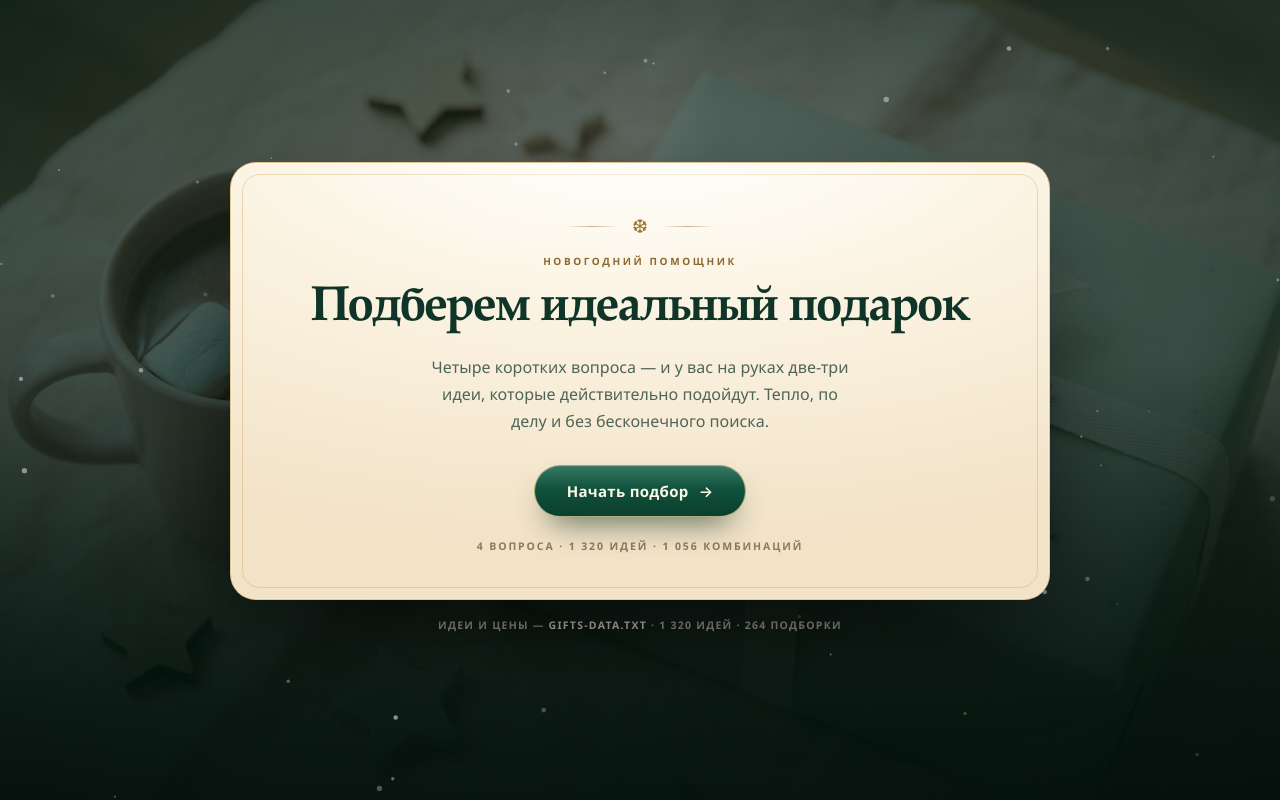
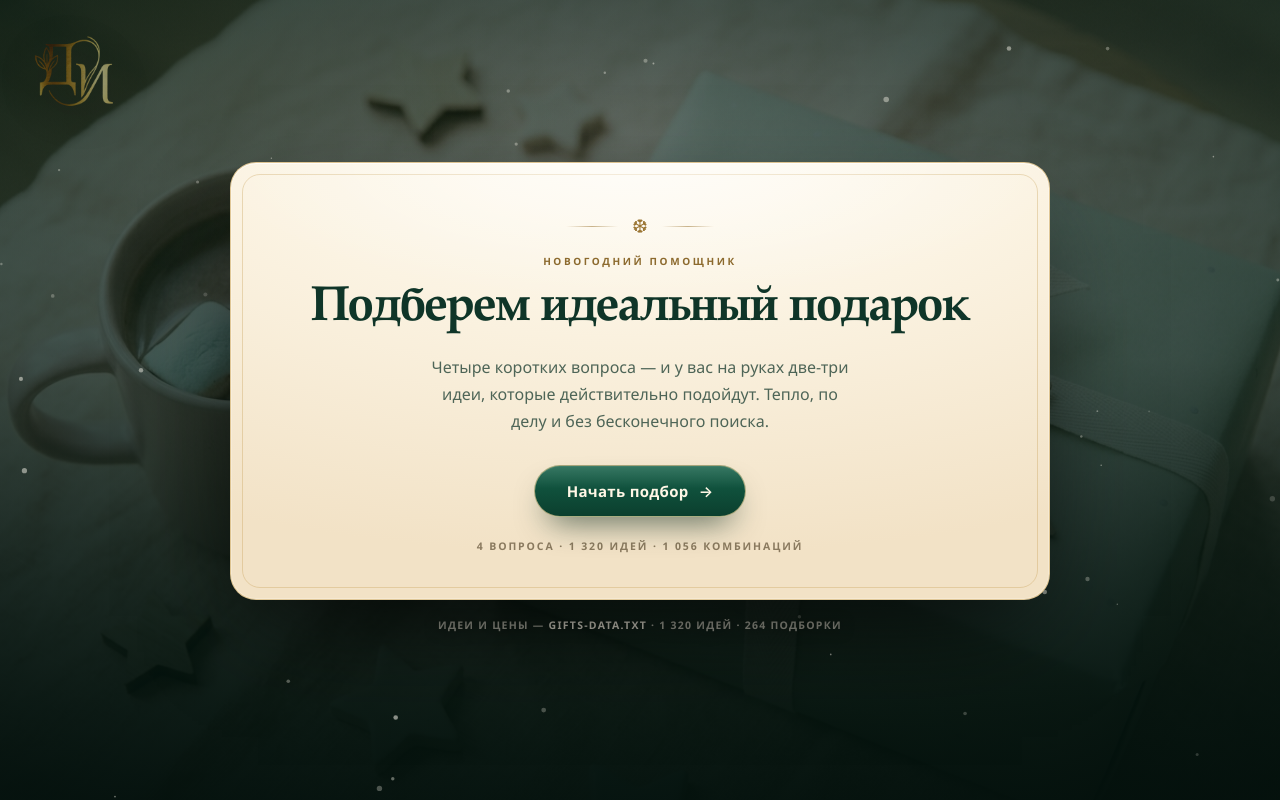
Before and after one commit to DzDariya/gift-helper, a plain HTML site: page index.html in a window 1280 px wide. Drawn offline with Linux system fonts and the light colour scheme; no server answers.

Commit message:
Add files via upload

```diff
--- a/index.html
+++ b/index.html
@@ -75,6 +75,21 @@ body{
   opacity:.85;
 }
 
+/* ---------- логотип ---------- */
+.logo{
+  position:fixed;
+  top:clamp(14px,2.4vw,34px);
+  left:clamp(14px,2.4vw,34px);
+  z-index:2;
+  width:clamp(72px,7vw,118px);
+  height:auto;
+  opacity:.55;
+  pointer-events:none;
+  user-select:none;
+  -webkit-user-select:none;
+  filter:drop-shadow(0 10px 24px rgba(0,0,0,.42)) saturate(.95);
+}
+
 /* ---------- сцена ---------- */
 .stage{
   position:relative;
@@ -627,6 +642,7 @@ body{
   .actions{flex-direction:column}
   .actions .btn{width:100%;flex:1 1 auto}
   .credits{font-size:9px;letter-spacing:.05em}
+  .logo{top:12px;left:12px;width:58px;opacity:.48}
 }
 
 @media (prefers-reduced-motion: reduce){
@@ -644,6 +660,7 @@ body{
 <div class="bg" aria-hidden="true"></div>
 <div class="veil" aria-hidden="true"></div>
 <canvas id="snow" aria-hidden="true"></canvas>
+<img class="logo" src="logo.png" alt="" width="500" height="500" aria-hidden="true" decoding="async">
 
 <main class="stage">
   <section class="card" id="card">
```
Also changed, not shown: logo.png (added).
